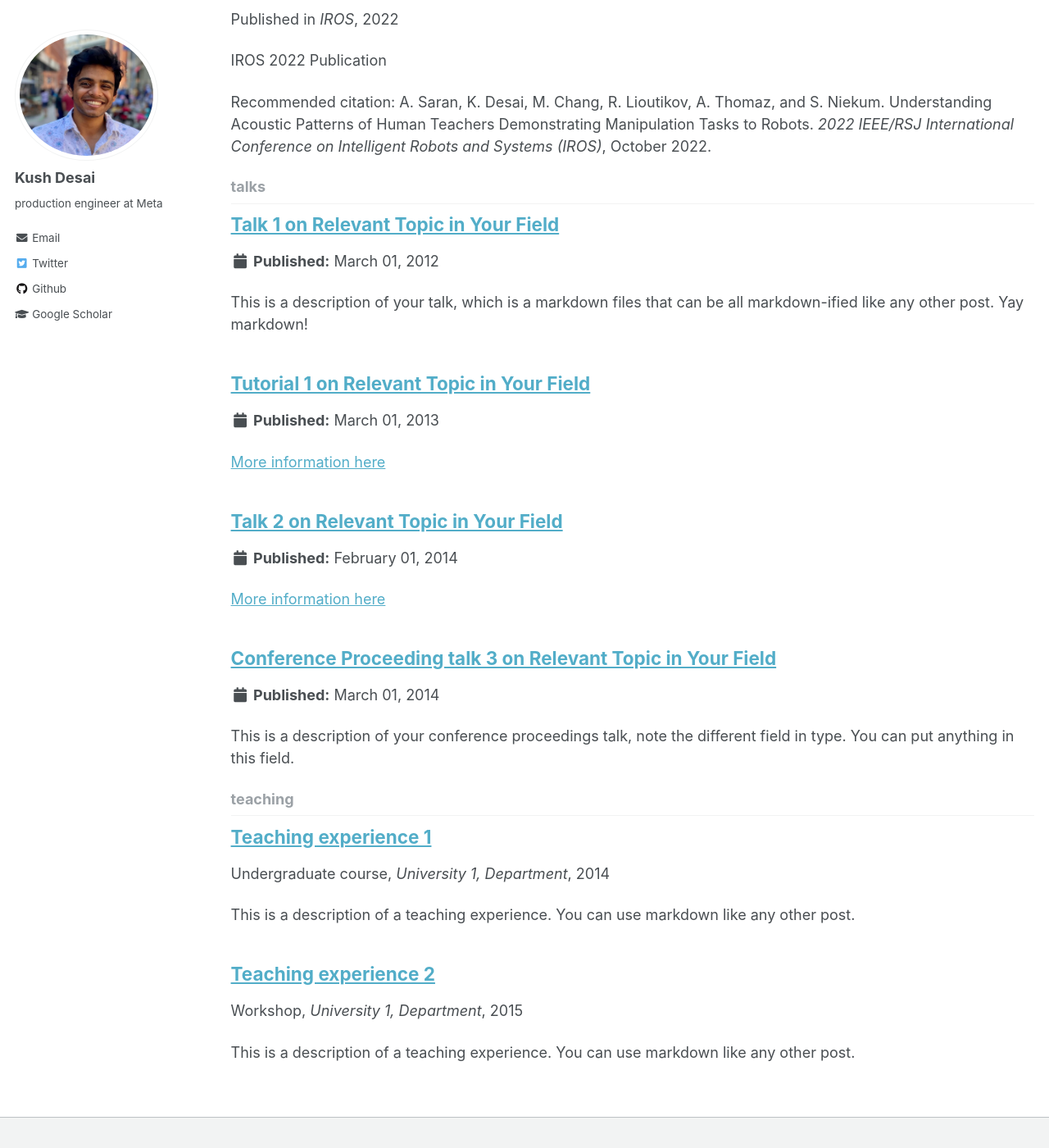
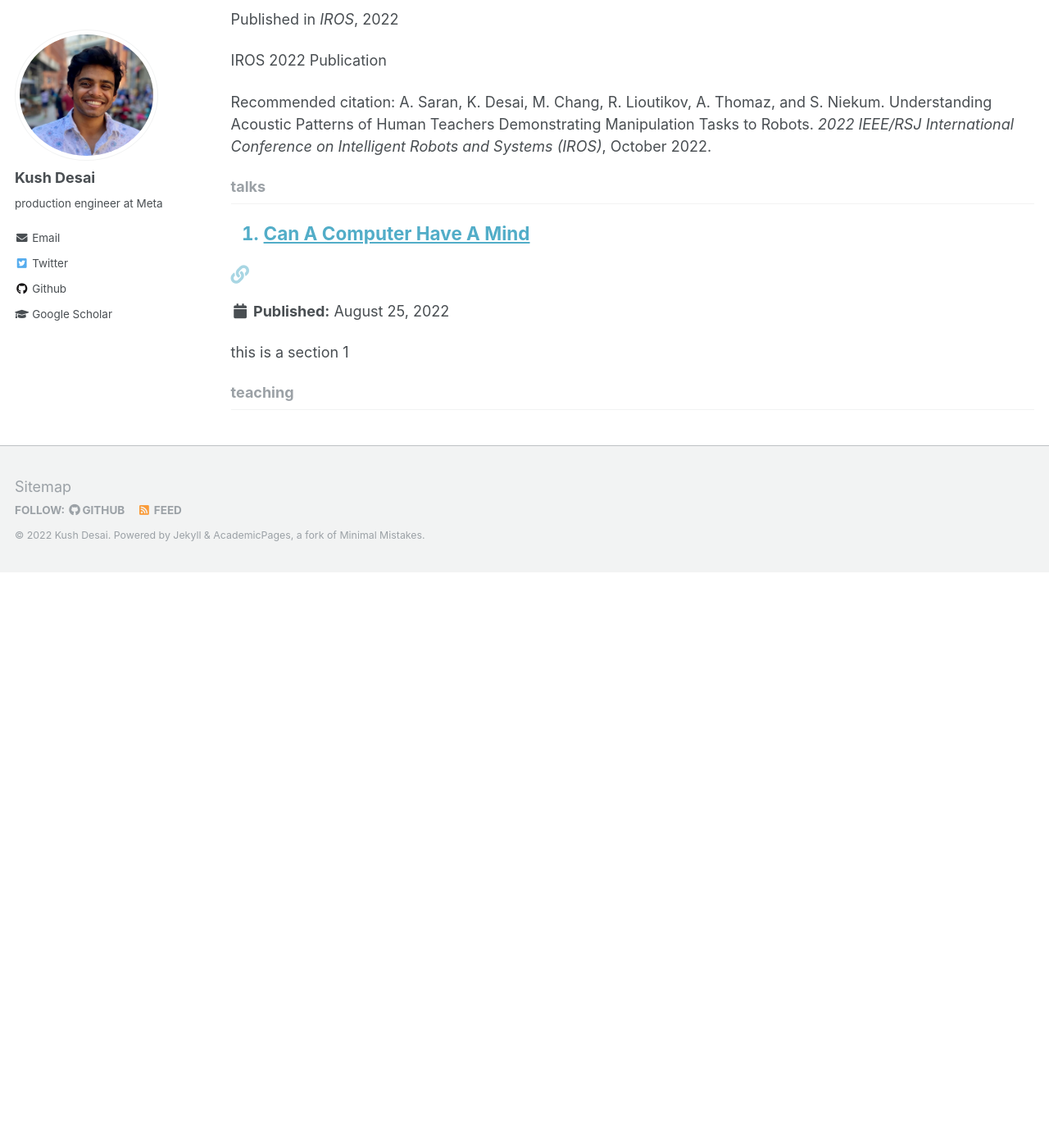
Before and after one commit to kdesai2018/kdesai2018.github.io, a Jekyll site: the page built from _pages/collection-archive.html, in a window 1280 px wide and 1400 px high, scrolled down 1576 px. Shown: the whole window at 82% size. Built offline with Jekyll 4.4.1, drawn with Linux system fonts in a browser that asks for light colours; after the commit the page ends 2274 px from its top, so only the background shows below that.

Commit message:
boilerplate to be able to write about books

```diff
--- a/_data/navigation.yml
+++ b/_data/navigation.yml
@@ -13,7 +13,7 @@ main:
     url: /portfolio/
 
   - title: "Blog Posts"
-    url: /year-archive/
+    url: /blog-posts/
 
   - title: "CV"
     url: /cv/
--- a/_pages/year-archive.html
+++ b/_pages/blog-posts.html
@@ -1,6 +1,6 @@
 ---
 layout: archive
-permalink: /year-archive/
+permalink: /blog-posts/
 title: "Blog posts"
 author_profile: true
 redirect_from:
--- a/_talks/2012-03-01-talk-1.md
+++ /dev/null
@@ -1,11 +0,0 @@
----
-title: "Talk 1 on Relevant Topic in Your Field"
-collection: talks
-type: "Talk"
-permalink: /talks/2012-03-01-talk-1
-venue: "UC San Francisco, Department of Testing"
-date: 2012-03-01
-location: "San Francisco, California"
----
-
-This is a description of your talk, which is a markdown files that can be all markdown-ified like any other post. Yay markdown!
--- a/_talks/2013-03-01-tutorial-1.md
+++ /dev/null
@@ -1,13 +0,0 @@
----
-title: "Tutorial 1 on Relevant Topic in Your Field"
-collection: talks
-type: "Tutorial"
-permalink: /talks/2013-03-01-tutorial-1
-venue: "UC-Berkeley Institute for Testing Science"
-date: 2013-03-01
-location: "Berkeley CA, USA"
----
-
-[More information here](http://exampleurl.com)
-
-This is a description of your tutorial, note the different field in type. This is a markdown files that can be all markdown-ified like any other post. Yay markdown!
--- a/_talks/2014-02-01-talk-2.md
+++ /dev/null
@@ -1,13 +0,0 @@
----
-title: "Talk 2 on Relevant Topic in Your Field"
-collection: talks
-type: "Talk"
-permalink: /talks/2014-02-01-talk-2
-venue: "London School of Testing"
-date: 2014-02-01
-location: "London, UK"
----
-
-[More information here](http://example2.com)
-
-This is a description of your talk, which is a markdown files that can be all markdown-ified like any other post. Yay markdown!
--- a/_talks/2014-03-01-talk-3.md
+++ /dev/null
@@ -1,11 +0,0 @@
----
-title: "Conference Proceeding talk 3 on Relevant Topic in Your Field"
-collection: talks
-type: "Conference proceedings talk"
-permalink: /talks/2014-03-01-talk-3
-venue: "Testing Institute of America 2014 Annual Conference"
-date: 2014-03-01
-location: "Los Angeles, CA"
----
-
-This is a description of your conference proceedings talk, note the different field in type. You can put anything in this field.
--- /dev/null
+++ b/_talks/sec1.md
@@ -0,0 +1,8 @@
+---
+title: '1. Can A Computer Have A Mind'
+date: 2022-08-25
+link: "/talks/sec1"
+---
+
+
+this is a section 1
--- a/_teaching/2014-spring-teaching-1.md
+++ /dev/null
@@ -1,20 +0,0 @@
----
-title: "Teaching experience 1"
-collection: teaching
-type: "Undergraduate course"
-permalink: /teaching/2014-spring-teaching-1
-venue: "University 1, Department"
-date: 2014-01-01
-location: "City, Country"
----
-
-This is a description of a teaching experience. You can use markdown like any other post.
-
-Heading 1
-======
-
-Heading 2
-======
-
-Heading 3
-======
--- a/_teaching/2015-spring-teaching-2.md
+++ /dev/null
@@ -1,20 +0,0 @@
----
-title: "Teaching experience 2"
-collection: teaching
-type: "Workshop"
-permalink: /teaching/2015-spring-teaching-1
-venue: "University 1, Department"
-date: 2015-01-01
-location: "City, Country"
----
-
-This is a description of a teaching experience. You can use markdown like any other post.
-
-Heading 1
-======
-
-Heading 2
-======
-
-Heading 3
-======
```
Also changed, not shown: _drafts/post-draft.md (deleted, +0 -19 lines), _includes/display-single-chapter.html (added, +8 -0 lines), _posts/2022-08-25-emperors-new-mind.md (added, +17 -0 lines).
